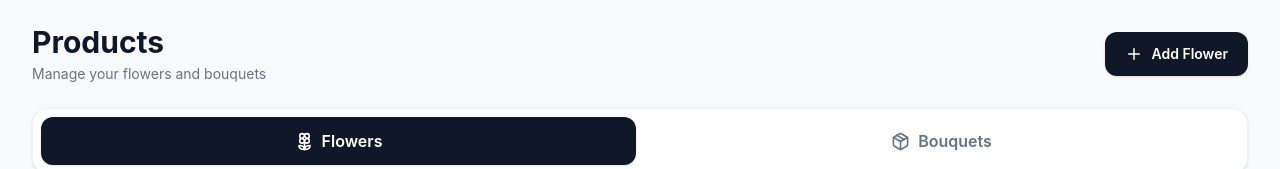
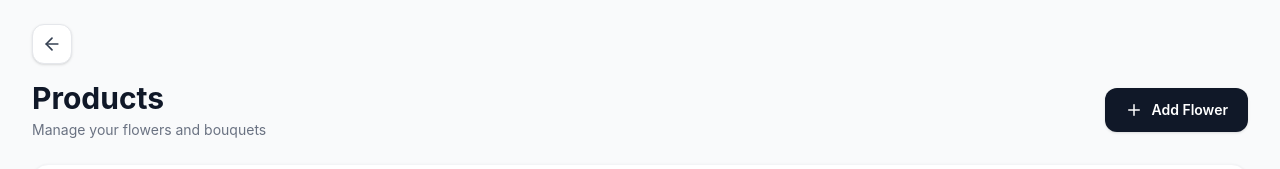
Before and after one commit to Vishal1535/FlowerDeployment, a React (Vite) app in the folder Fronted/: page /admin/products in a window 1280 px wide. Shown: the top 169 px of the page. Built offline with nearby package versions, Linux system fonts and the light colour scheme; no server answers; sample sign-in values are in the browser's storage.

Commit message:
add back navigation button to products page

```diff
--- a/Fronted/src/Component/Product/Product.jsx
+++ b/Fronted/src/Component/Product/Product.jsx
@@ -1,5 +1,11 @@
 import React, { useEffect, useState } from "react";
-import { Flower2, Package, Plus, Search } from "lucide-react";
+import {
+  Flower2,
+  Package,
+  Plus,
+  Search,
+  ArrowLeft,
+} from "lucide-react";
 
 import { useDispatch, useSelector } from "react-redux";
 
@@ -18,8 +24,9 @@ import { useNavigate } from "react-router-dom";
 
 export const Product = () => {
   const dispatch = useDispatch();
-  const [search,setSearch]=useState("")
-  const navigate=useNavigate()
+  const [search, setSearch] = useState("");
+  const navigate = useNavigate();
+
   const { isAuthorized, userInfo } = useSelector((state) => state.user);
 
   useEffect(() => {
@@ -31,7 +38,6 @@ useEffect(() => {
       });
     }
   }, [isAuthorized, userInfo, navigate]);
-
 
   // ================= ACTIVE PRODUCT TYPE =================
 
@@ -49,9 +55,7 @@ useEffect(() => {
   // ================= FLOWER REDUX DATA =================
 
   const { loading, flowers } = useSelector((state) => state.flower);
-  const {bouquets}=useSelector((state)=>state.bouquet)
-
-
+  const { bouquets } = useSelector((state) => state.bouquet);
 
   // ================= GET FLOWERS =================
 
@@ -63,7 +67,7 @@ useEffect(() => {
 
     dispatch(GetAllFlowersThunk(data));
 
-    dispatch(AllBouquetsThunk(data))
+    dispatch(AllBouquetsThunk(data));
   }, [page, dispatch]);
 
   // ================= ADD PRODUCT =================
@@ -74,7 +78,7 @@ useEffect(() => {
     } else {
       // Bouquet slice banne ke baad
       // yahan openCreateBouquetPopup() kar dena
-      dispatch(openCreateBouquetPopup())
+      dispatch(openCreateBouquetPopup());
       // alert("Bouquet feature will be added soon");
     }
   };
@@ -111,12 +115,41 @@ useEffect(() => {
 
   return (
     <div className="min-h-screen w-full min-w-0 overflow-x-hidden bg-gray-50 px-3 py-4 min-[380px]:px-4 sm:px-6 lg:px-8 sm:py-6">
+
+      {/* ================= BACK BUTTON ================= */}
+
+      <button
+        type="button"
+        onClick={() => navigate(-1)}
+        className="
+          mb-4
+          flex
+          items-center
+          justify-center
+          w-10
+          h-10
+          rounded-xl
+          bg-white
+          border
+          border-gray-200
+          text-gray-700
+          shadow-sm
+          hover:bg-gray-50
+          hover:text-gray-900
+          transition
+        "
+        title="Go Back"
+      >
+        <ArrowLeft size={20} />
+      </button>
+
       {/* ================= CREATE FLOWER POPUP ================= */}
 
       <CreateFlower />
-      <CreateBouquet/>
+      <CreateBouquet />
 
       <div className="max-w-7xl mx-auto min-w-0">
+
         {/* ================= HEADER ================= */}
 
         <div
@@ -205,6 +238,7 @@ useEffect(() => {
         "
         >
           <div className="grid grid-cols-2 gap-1.5 sm:gap-2">
+
             {/* ================= FLOWERS ================= */}
 
             <button
@@ -212,7 +246,7 @@ useEffect(() => {
               onClick={() => {
                 setActiveType("flower");
                 setPage(1);
-                setSearch("")
+                setSearch("");
               }}
               className={`
                 flex
@@ -246,7 +280,7 @@ useEffect(() => {
               onClick={() => {
                 setActiveType("bouquet");
                 setPage(1);
-                setSearch("")
+                setSearch("");
               }}
               className={`
                 flex
@@ -272,6 +306,7 @@ useEffect(() => {
               <Package size={17} className="sm:w-[19px] sm:h-[19px]" />
               Bouquets
             </button>
+
           </div>
         </div>
 
@@ -291,6 +326,7 @@ useEffect(() => {
         "
         >
           <div className="relative">
+
             <Search
               size={18}
               className="
@@ -311,8 +347,8 @@ useEffect(() => {
                   : "Search bouquets..."
               }
               value={search}
-              onChange={(e)=>{
-                setSearch(e.target.value)
+              onChange={(e) => {
+                setSearch(e.target.value);
               }}
               className="
                 w-full
@@ -332,6 +368,7 @@ useEffect(() => {
                 focus:ring-gray-100
               "
             />
+
           </div>
         </div>
 
@@ -348,6 +385,7 @@ useEffect(() => {
           overflow-hidden
         "
         >
+
           {/* ================= SECTION HEADER ================= */}
 
           <div
@@ -366,7 +404,9 @@ useEffect(() => {
               gap-3
             "
             >
+
               <div className="min-w-0">
+
                 <h2
                   className="
                   text-base
@@ -391,6 +431,7 @@ useEffect(() => {
                     ? "Manage your flower products"
                     : "Manage your bouquet products"}
                 </p>
+
               </div>
 
               {/* Product Count */}
@@ -411,12 +452,14 @@ useEffect(() => {
               >
                 {products.length} Products
               </span>
+
             </div>
           </div>
 
           {/* ================= PRODUCTS ================= */}
 
           {loading && products.length === 0 ? (
+
             /* ================= LOADING ================= */
 
             <div
@@ -426,6 +469,7 @@ useEffect(() => {
               text-center
             "
             >
+
               <span
                 className="
                 loading
@@ -445,11 +489,15 @@ useEffect(() => {
               >
                 Loading products...
               </p>
+
             </div>
+
           ) : products.length > 0 ? (
+
             /* ================= PRODUCT GRID ================= */
 
             <div className="p-3 min-[380px]:p-4 sm:p-5">
+
               <div
                 className="
                 grid
@@ -461,8 +509,10 @@ useEffect(() => {
                 sm:gap-5
               "
               >
+
                 {products.map((product) =>
                   activeType === "flower" ? (
+
                     /* ================= FLOWER CARD ================= */
 
                     <ProductCard
@@ -470,12 +520,19 @@ useEffect(() => {
                       product={product}
                       type="flower"
                     />
+
                   ) : (
+
                     /* ================= BOUQUET CARD ================= */
 
-                    <BoquetProduct key={product._id} product={product} />
-                  ),
+                    <BoquetProduct
+                      key={product._id}
+                      product={product}
+                    />
+
+                  )
                 )}
+
               </div>
 
               {/* ================= FLOWER PAGINATION ================= */}
@@ -493,6 +550,7 @@ useEffect(() => {
                   flex-wrap
                 "
                 >
+
                   {/* Previous */}
 
                   <button
@@ -560,10 +618,14 @@ useEffect(() => {
                   >
                     Next
                   </button>
+
                 </div>
               )}
+
             </div>
+
           ) : (
+
             /* ================= EMPTY STATE ================= */
 
             <div
@@ -575,6 +637,7 @@ useEffect(() => {
               text-center
             "
             >
+
               <div
                 className="
                 w-14
@@ -591,11 +654,23 @@ useEffect(() => {
                 sm:mb-4
               "
               >
+
                 {activeType === "flower" ? (
-                  <Flower2 size={25} className="sm:w-[28px] sm:h-[28px] text-gray-500" />
+
+                  <Flower2
+                    size={25}
+                    className="sm:w-[28px] sm:h-[28px] text-gray-500"
+                  />
+
                 ) : (
-                  <Package size={25} className="sm:w-[28px] sm:h-[28px] text-gray-500" />
+
+                  <Package
+                    size={25}
+                    className="sm:w-[28px] sm:h-[28px] text-gray-500"
+                  />
+
                 )}
+
               </div>
 
               <h3
@@ -620,8 +695,11 @@ useEffect(() => {
                 Start by adding your first{" "}
                 {activeType === "flower" ? "flower" : "bouquet"}.
               </p>
+
             </div>
+
           )}
+
         </div>
       </div>
     </div>
```
Lines whose indentation alone changed are shown as unchanged.
